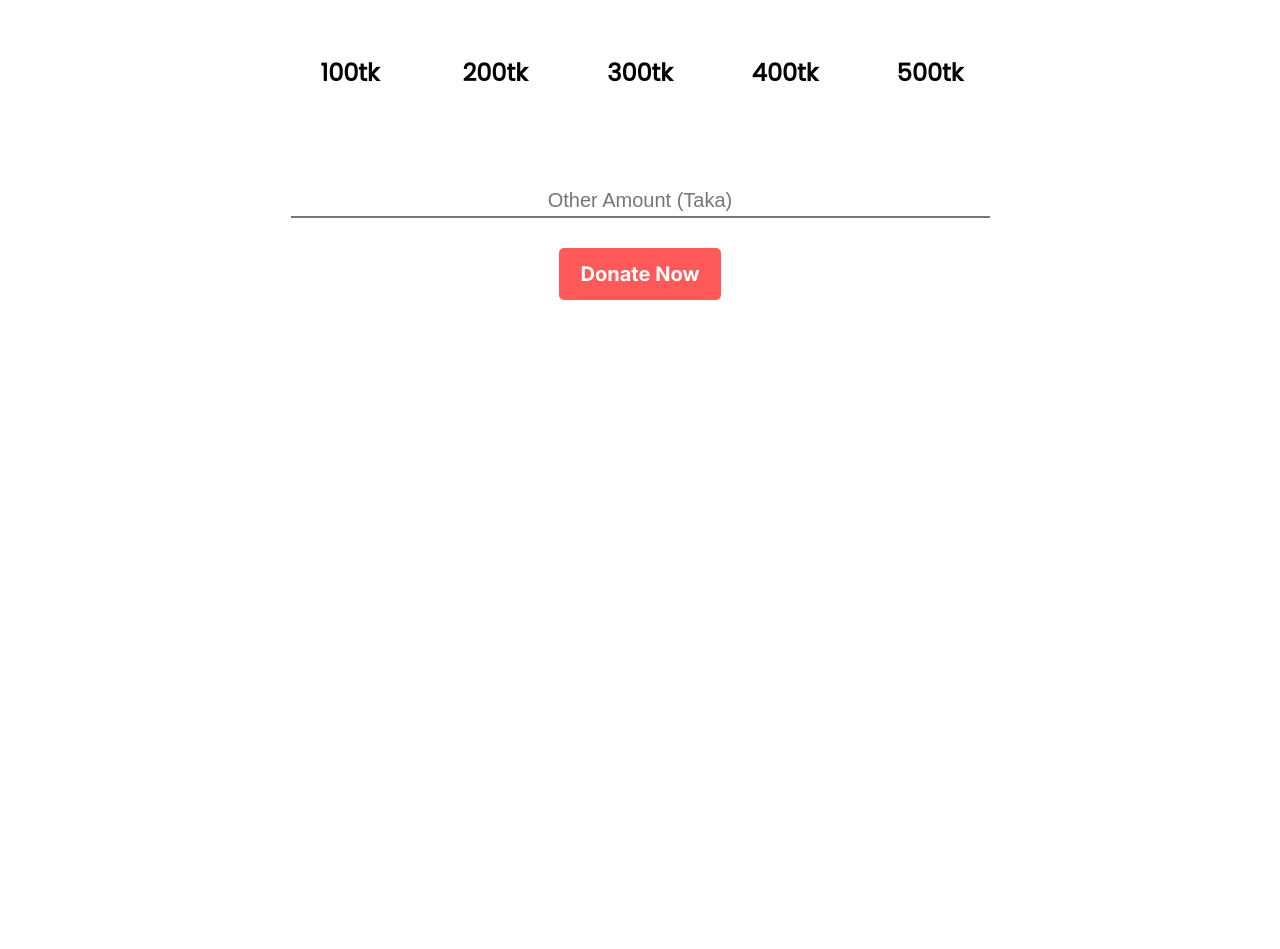
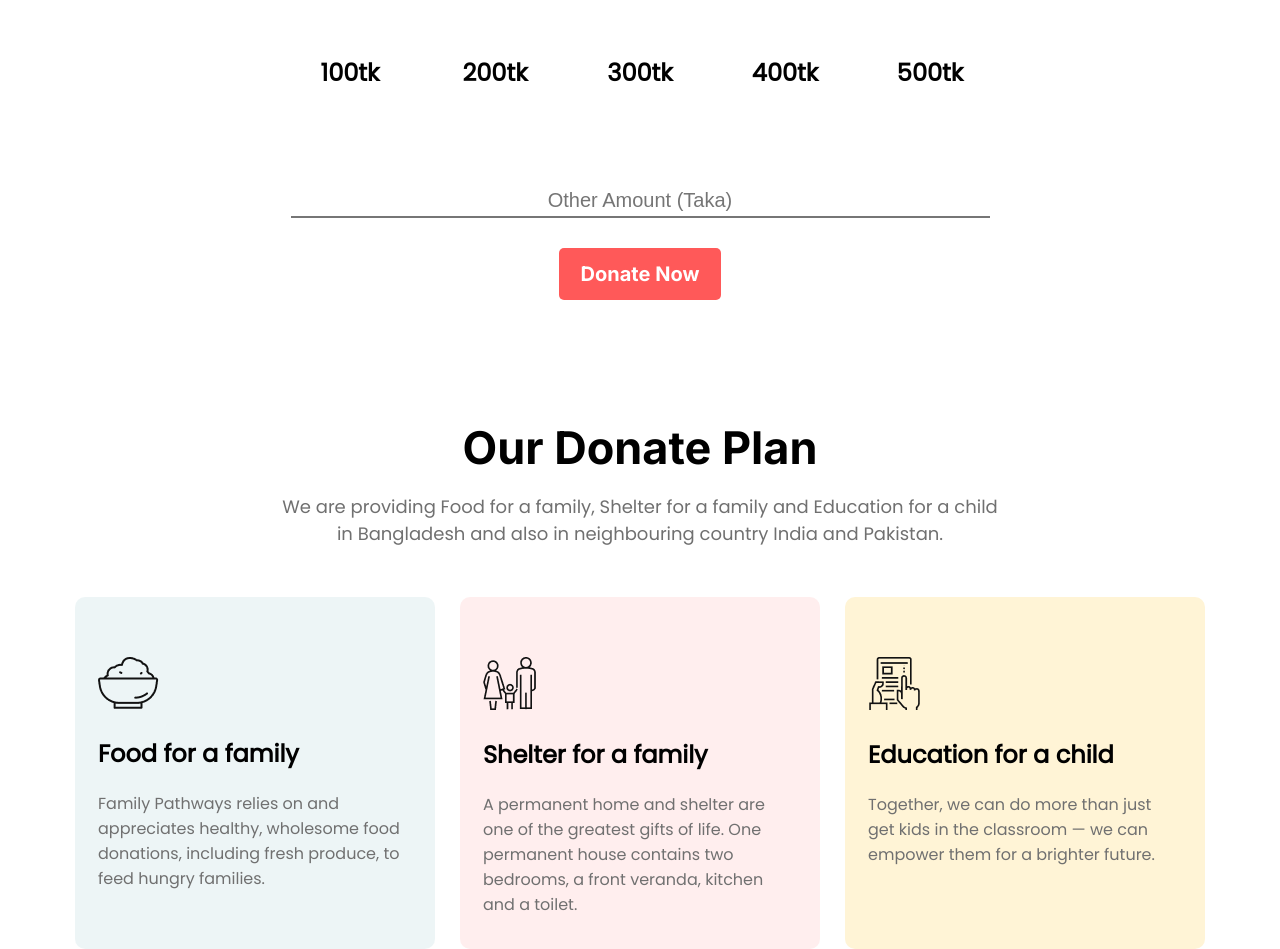
Before and after one commit to safinxr/Donate-today, a plain HTML site: page Index.html in a window 1280 px wide. Shown: the part 893-1842 px from the top of the page. Before the commit the page ends 1193 px from the top, so only its background shows below. Drawn offline with Linux system fonts and the light colour scheme.

Commit message:
working on donate plan

```diff
--- a/Index.html
+++ b/Index.html
@@ -32,7 +32,8 @@
         <!--✅✅✅✅✅✅✅ Donate section ✅✅✅✅✅✅✅-->
         <section>
             <h1 class="sub-text">Donate Today</h1>
-            <p style="text-align: center;">With your support, we can build a sustainable  future for all life on Earth. Donate today.</p>
+            <p style="text-align: center;">With your support, we can build a sustainable future for all life on Earth.
+                Donate today.</p>
             <div class="all-amount">
                 <div class="amount-box">
                     <h1>100tk</h1>
@@ -55,6 +56,33 @@
                 <button class="btn-primary"><a href="">Donate Now</a></button>
             </div>
         </section>
+        <!-- ✅✅✅✅✅✅✅ Our Donate Plan ✅✅✅✅✅✅✅ -->
+        <section>
+            <h1 class="sub-text">Our Donate Plan</h1>
+            <p style="text-align: center;">
+                We are providing Food for a family, Shelter for a family and Education for a child <br> in Bangladesh and also
+                in neighbouring country India and Pakistan.
+            </p>
+            <div class="donate-plans">
+                <div class="plans1">
+                    <img src="/icons/food.png" alt="">
+                    <h2>Food for a family</h2>
+                    <p style="font-size: 16px;">Family Pathways relies on and appreciates healthy, wholesome food donations, including fresh produce, to feed hungry families.</p>
+                </div>
+                <div class="plans2">
+                    <img src="/icons/shelter.png" alt="">
+                    <h2>Shelter for a family</h2>
+                    <p style="font-size: 16px;">A permanent home and shelter are one of the greatest gifts of life. One permanent house contains two bedrooms, a front veranda, kitchen and a toilet.</p>
+                </div>
+                <div class="plans3">
+                    <img src="/icons/Frame-1.png" alt="">
+                    <h2>Education for a child</h2>
+                    <p style="font-size: 16px;">Together, we can do more than just get kids in the classroom — we can empower them for a brighter future.</p>
+                </div>
+            </div>
+
+
+        </section>
     </main>
 </body>
 
--- a/css/style.css
+++ b/css/style.css
@@ -111,6 +111,7 @@ p {
     display: flex;
     flex-direction: column;
     align-items: center;
+    margin-bottom: 120px;
 }
 
 .amount-box:hover {
@@ -142,3 +143,38 @@ input[type=number]::-webkit-outer-spin-button {
     -moz-appearance: none;
     appearance: none;
 }
+
+/* ✅✅✅✅✅✅✅ Donate-plans ✅✅✅✅✅✅✅*/
+
+.donate-plans{
+    display: flex;
+    justify-content: center;
+    margin-top: 50px;
+}
+.plans1{
+    box-sizing: border-box;
+    width: 360px;
+    height: 352px;
+    background-color: rgba(79, 157, 166, 0.1);
+    padding: 60px 23px 0 23px;
+    border-radius: 10px;
+    margin: 0 12.5px;
+}
+.plans2{
+    box-sizing: border-box;
+    width: 360px;
+    height: 352px;
+    background-color: rgba(255, 89, 89, 0.1);
+    padding: 60px 23px 0 23px;
+    border-radius: 10px;
+    margin: 0 12.5px;
+}
+.plans3{
+    box-sizing: border-box;
+    width: 360px;
+    height: 352px;
+    background-color: #FFF4D6;
+    padding: 60px 23px 0 23px;
+    border-radius: 10px;
+    margin: 0 12.5px;
+}
```
